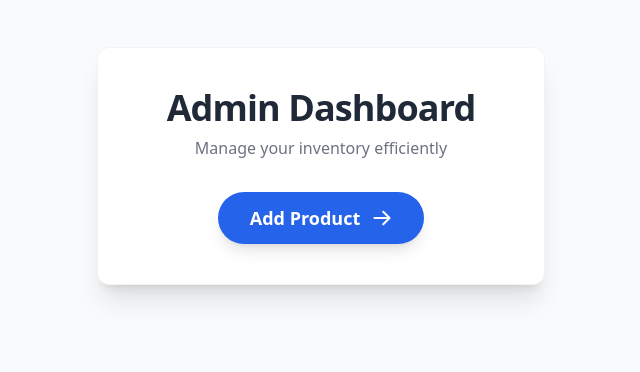
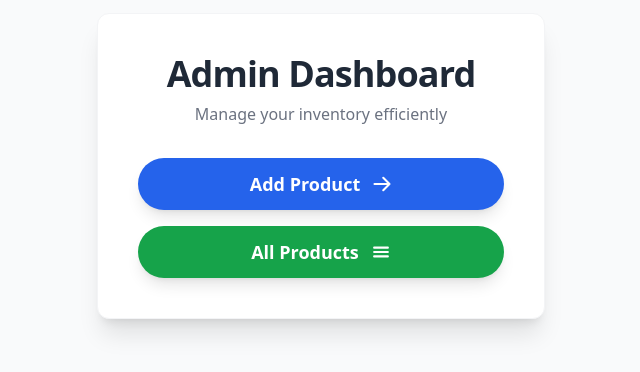
Before and after one commit to shahedtamal/my-e-commerce, a React (Vite) app: page /admin in a window 1280 px wide. Shown: the part 234-606 px from the top of the page, without its empty margins (319-959 px from the left). Built offline with nearby package versions, Linux system fonts and the light colour scheme.

Commit message:
new button

```diff
--- a/src/pages/AdminPage.jsx
+++ b/src/pages/AdminPage.jsx
@@ -1,12 +1,11 @@
 import React from "react";
-import { Link } from "react-router-dom"; // ১. Link ইম্পোর্ট করতে হবে
+import { Link } from "react-router-dom";
 
 function AdminPage() {
-  // useNavigate আর লাগছে না, তাই সরিয়ে ফেললাম
-
   return (
     <div className="min-h-screen bg-gray-50 flex items-center justify-center">
       <div className="text-center space-y-8 bg-white p-10 rounded-xl shadow-xl border border-gray-100 max-w-md w-full">
+        {/* --- Header --- */}
         <div>
           <h1 className="text-4xl font-extrabold text-gray-800 tracking-tight mb-2">
             Admin Dashboard
@@ -14,14 +13,16 @@ function AdminPage() {
           <p className="text-gray-500">Manage your inventory efficiently</p>
         </div>
 
-        <div className="flex justify-center">
-          {/* ২. button ট্যাগ সরিয়ে Link বসালাম */}
+        {/* --- Buttons Section --- */}
+        {/* Core Concept: flex-col ব্যবহার করেছি যাতে বাটনগুলো উপর-নিচে থাকে */}
+        <div className="flex flex-col gap-4 justify-center">
+          {/* 1. Add Product Button (Blue) */}
           <Link
-            to="/admin/addproduct" // ৩. আপনার App.js এর রাউট পাথ বসালাম
-            className="group flex items-center gap-3 bg-blue-600 hover:bg-blue-700 text-white font-semibold py-3 px-8 rounded-full shadow-lg hover:shadow-blue-500/30 transition-all duration-300 transform hover:-translate-y-1"
+            to="/admin/addproduct"
+            className="group flex items-center justify-center gap-3 bg-blue-600 hover:bg-blue-700 text-white font-semibold py-3 px-8 rounded-full shadow-lg hover:shadow-blue-500/30 transition-all duration-300 transform hover:-translate-y-1 w-full"
           >
             <span className="text-lg">Add Product</span>
-
+            {/* Arrow Icon */}
             <svg
               xmlns="http://www.w3.org/2000/svg"
               fill="none"
@@ -37,6 +38,30 @@ function AdminPage() {
               />
             </svg>
           </Link>
+
+          {/* 2. All Products Button (Green) */}
+          {/* কালার পরিবর্তন করেছি (bg-green-600) যাতে দুটো আলাদা বোঝা যায় */}
+          <Link
+            to="/admin/allproducts"
+            className="group flex items-center justify-center gap-3 bg-green-600 hover:bg-green-700 text-white font-semibold py-3 px-8 rounded-full shadow-lg hover:shadow-green-500/30 transition-all duration-300 transform hover:-translate-y-1 w-full"
+          >
+            <span className="text-lg">All Products</span>
+            {/* List Icon */}
+            <svg
+              xmlns="http://www.w3.org/2000/svg"
+              fill="none"
+              viewBox="0 0 24 24"
+              strokeWidth={2.5}
+              stroke="currentColor"
+              className="w-5 h-5 group-hover:translate-x-1 transition-transform duration-300"
+            >
+              <path
+                strokeLinecap="round"
+                strokeLinejoin="round"
+                d="M3.75 6.75h16.5M3.75 12h16.5m-16.5 5.25h16.5"
+              />
+            </svg>
+          </Link>
         </div>
       </div>
     </div>
```
